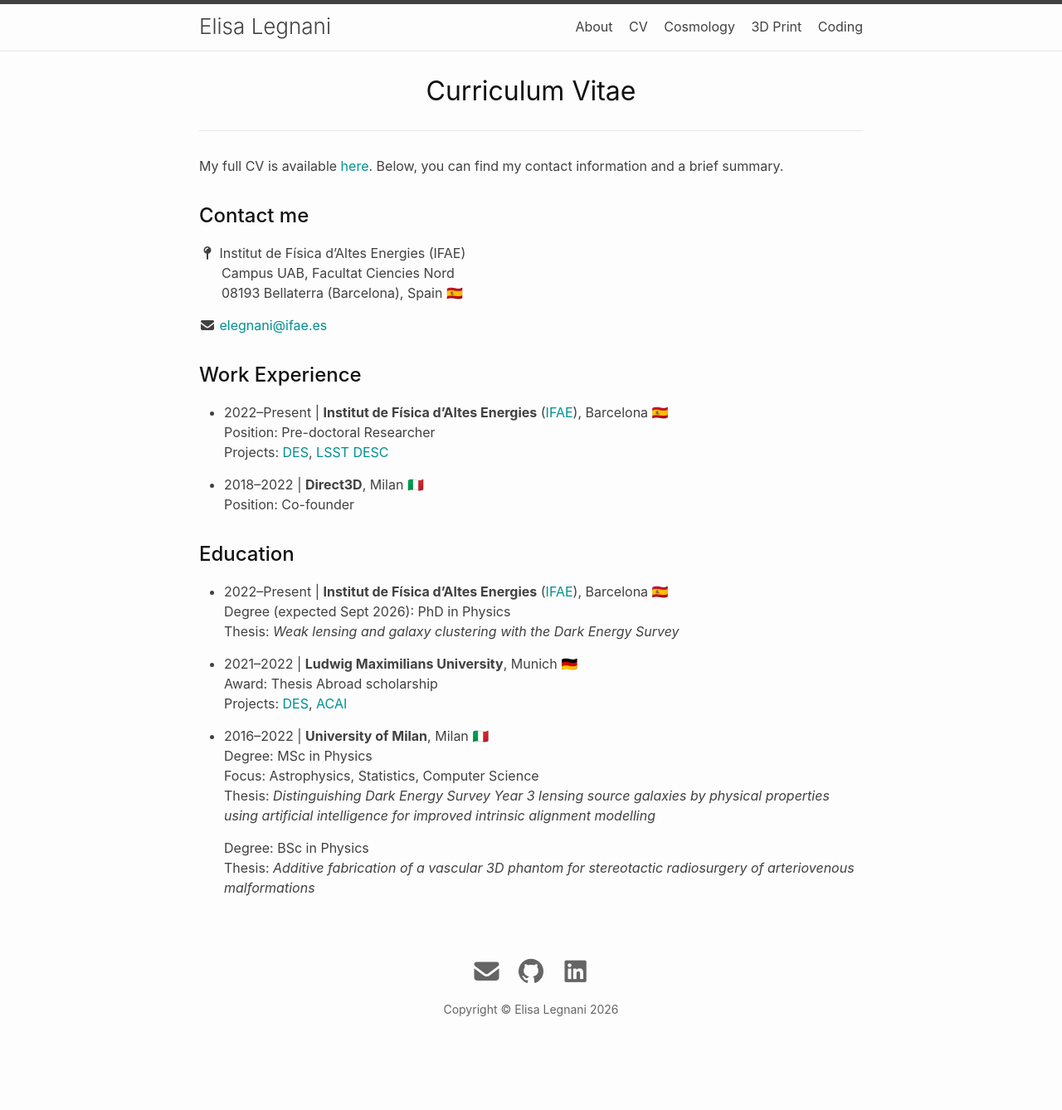
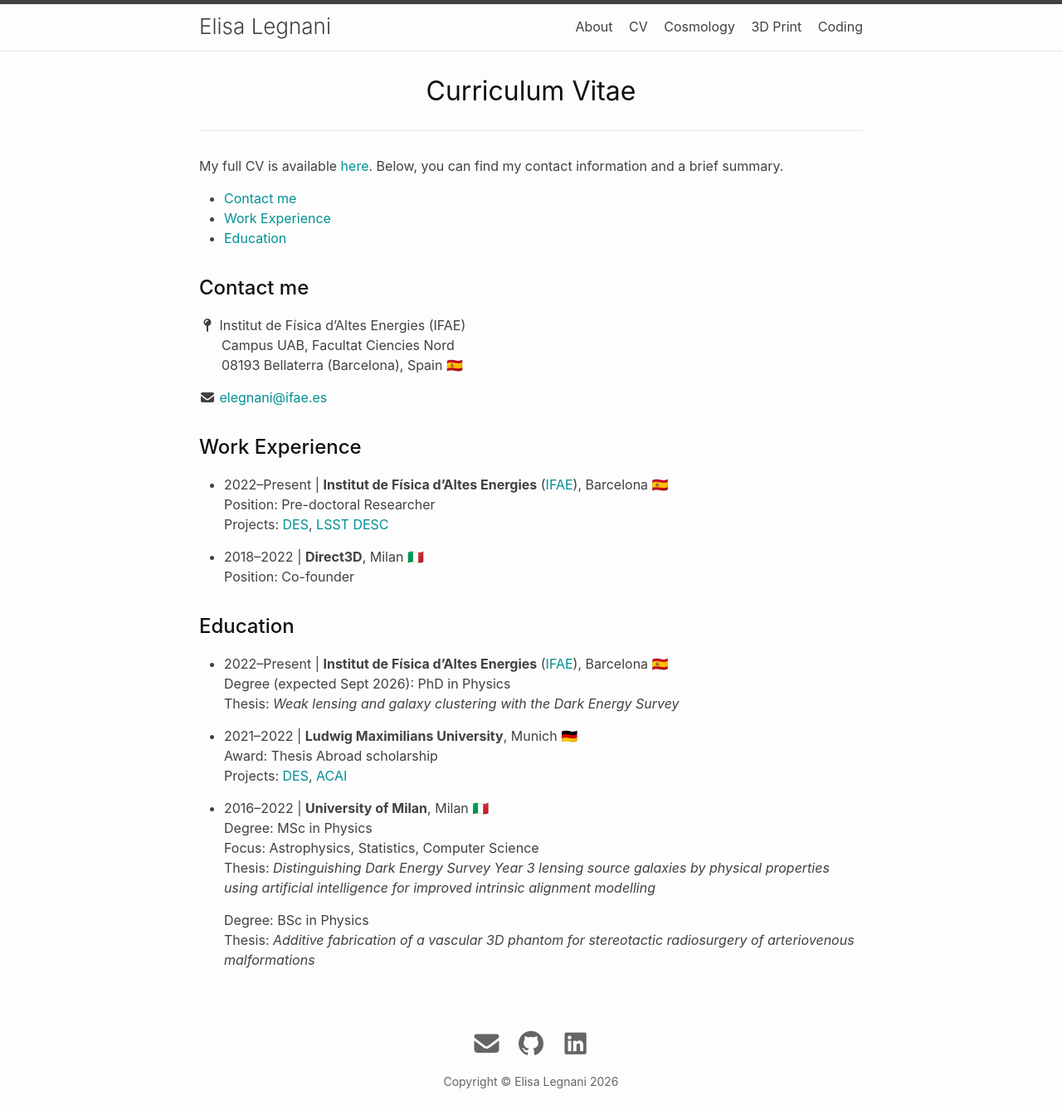
Before and after one commit to ElisaLegnani/new_website, a Jekyll site: the page built from cv.md, in a window 1280 px wide. Shown: the whole page at 83% size. Built offline with Jekyll 4.4.1, drawn with Linux system fonts in a browser that asks for light colours; nearby versions of some CDN libraries; before the commit the page ends 1251 px from its top, so only the background shows below that.

Commit message:
Add toc to cv page

```diff
--- a/cv.md
+++ b/cv.md
@@ -5,6 +5,9 @@ permalink: /cv/
 ---
 
 My full CV is available [here](https://drive.google.com/file/d/1hqm60XJ0-QDLmXFYZ1klpW1z_U_48r6b/view). Below, you can find my contact information and a brief summary.
+
+* Table of Contents
+{:toc}
 
 ## Contact me
 
```
